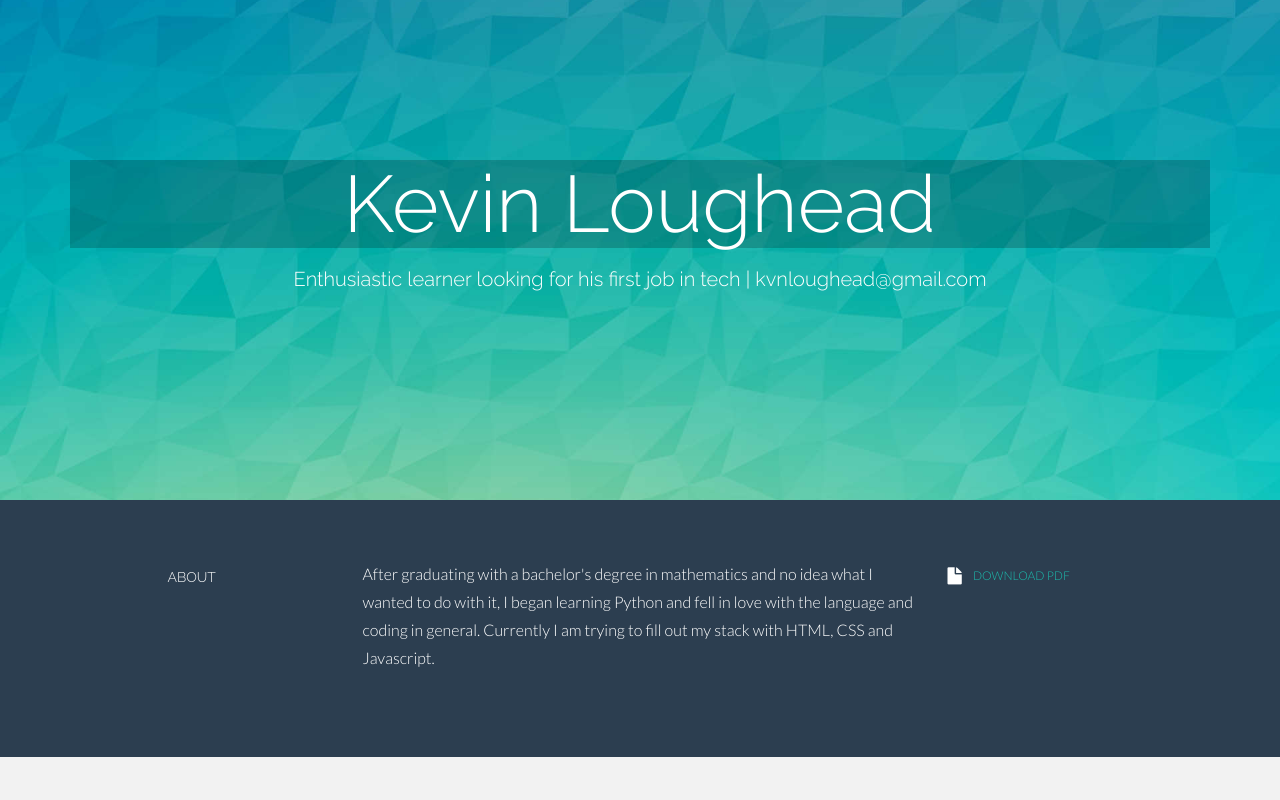
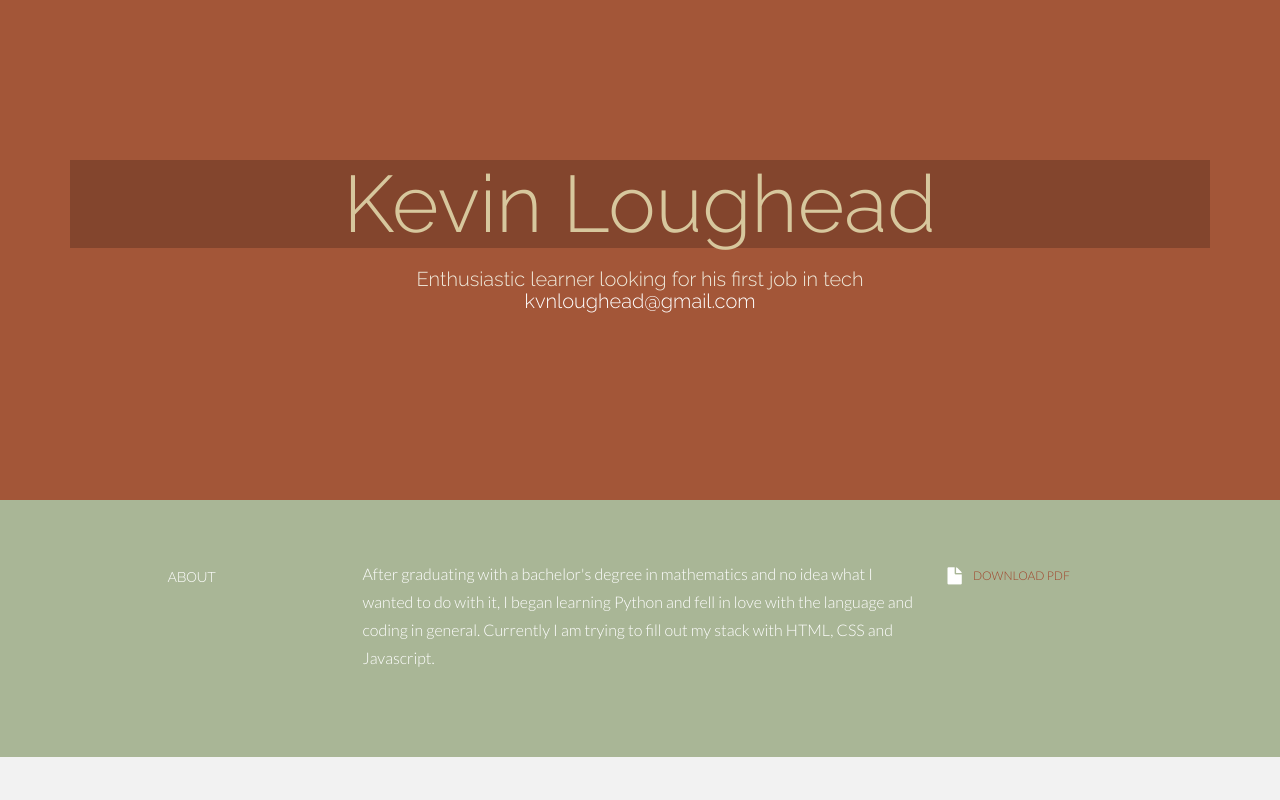
Before and after one commit to kvnloughead/resume, a plain HTML site: page index.html in a window 1280 px wide. Shown: the top 800 px of the page. Drawn offline with Linux system fonts and the light colour scheme.

Commit message:
Styling in progress...

```diff
--- a/css/main.css
+++ b/css/main.css
@@ -1,3 +1,12 @@
+/*
+Potential Color Palette
+https://colorhunt.co/palette/163151
+#a35638,  hsl(17, 49%, 43%)
+#e08f62,  hsl(21, 67%, 63%)
+#d7c79e,  hsl(43, 42%, 73%)
+#9dab86,  hsl(83, 18%, 60%)
+*/
+
 body {
   background-color: #f2f2f2;
   font-family: "Lato"; /* OPTIONAL: Google Fonts - base font */
@@ -28,7 +37,7 @@ p {
 
 /* Links */
 a {
-  color: #1CBCAD;
+  color: #a0452c;
   word-wrap: break-word;
 
   -webkit-transition: color 0.1s ease-in, background 0.1s ease-in;
@@ -69,8 +78,8 @@ a:after {
 
 /* Header Wrap */
 .header {
-  background: #1CBCAD;
-  background: url(../images/header-bg.jpg) no-repeat center top;
+  background: hsl(17, 49%, 43%);
+  /*background: url(../images/header-bg.jpg) no-repeat center top;*/
   padding-top:140px;
   text-align:center;
   background-attachment: relative;
@@ -91,13 +100,13 @@ a:after {
 
 .header h1 {
   font-size: 80px;
-  color: white;
+  color: hsl(43, 42%, 73%);
   background: rgba(0,0,0,0.2);
 }
 
 .header h3 {
   font-size: 20px;
-  color: white;
+  color: hsl(43, 42%, 90%);
 }
 
 .header h3 a {
@@ -106,7 +115,7 @@ a:after {
 
 /* About Wrap */
 .about {
-  background: #2c3e50;
+  background: hsl(83, 18%, 65%);
   padding-top: 60px;
   padding-bottom: 60px;
   color: white;
@@ -157,8 +166,9 @@ a:after {
   color: #2f2f2f;
 }
 
+/* Main text */
 .desc t {
-  color: #34495e;
+  color: #9dab86;
   font-weight: 700;
 }
 
--- a/index.html
+++ b/index.html
@@ -37,7 +37,7 @@
        <div class="row centered">
          <div class="col-lg-12">
            <h1>Kevin Loughead</h1>
-           <h3>Enthusiastic learner looking for his first job in tech |
+           <h3>Enthusiastic learner looking for his first job in tech <br>
             <a href="mailto:You@Email.com">kvnloughead@gmail.com</a>
            </h3>
          </div><!--/.col-lg-12-->
```
